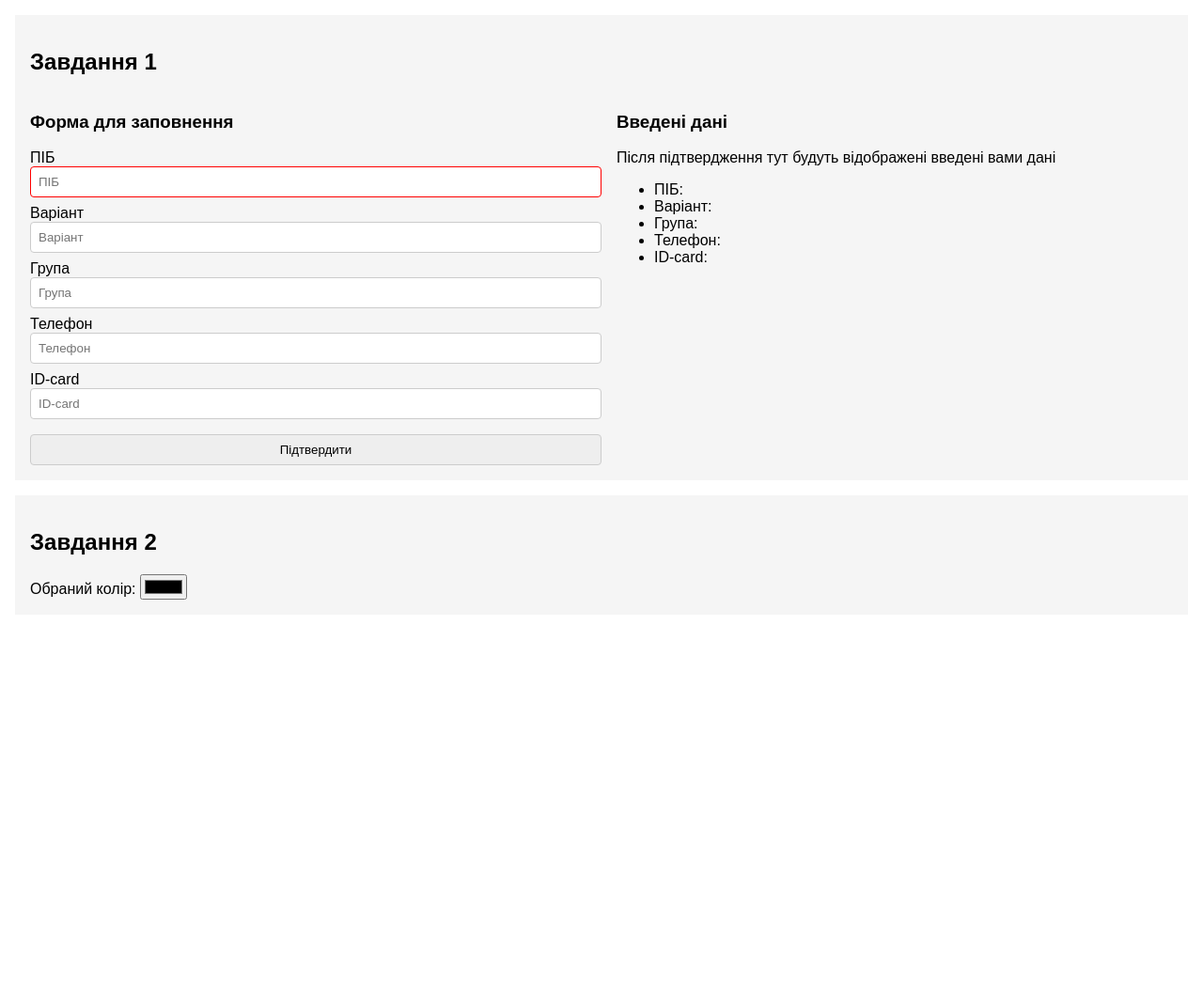
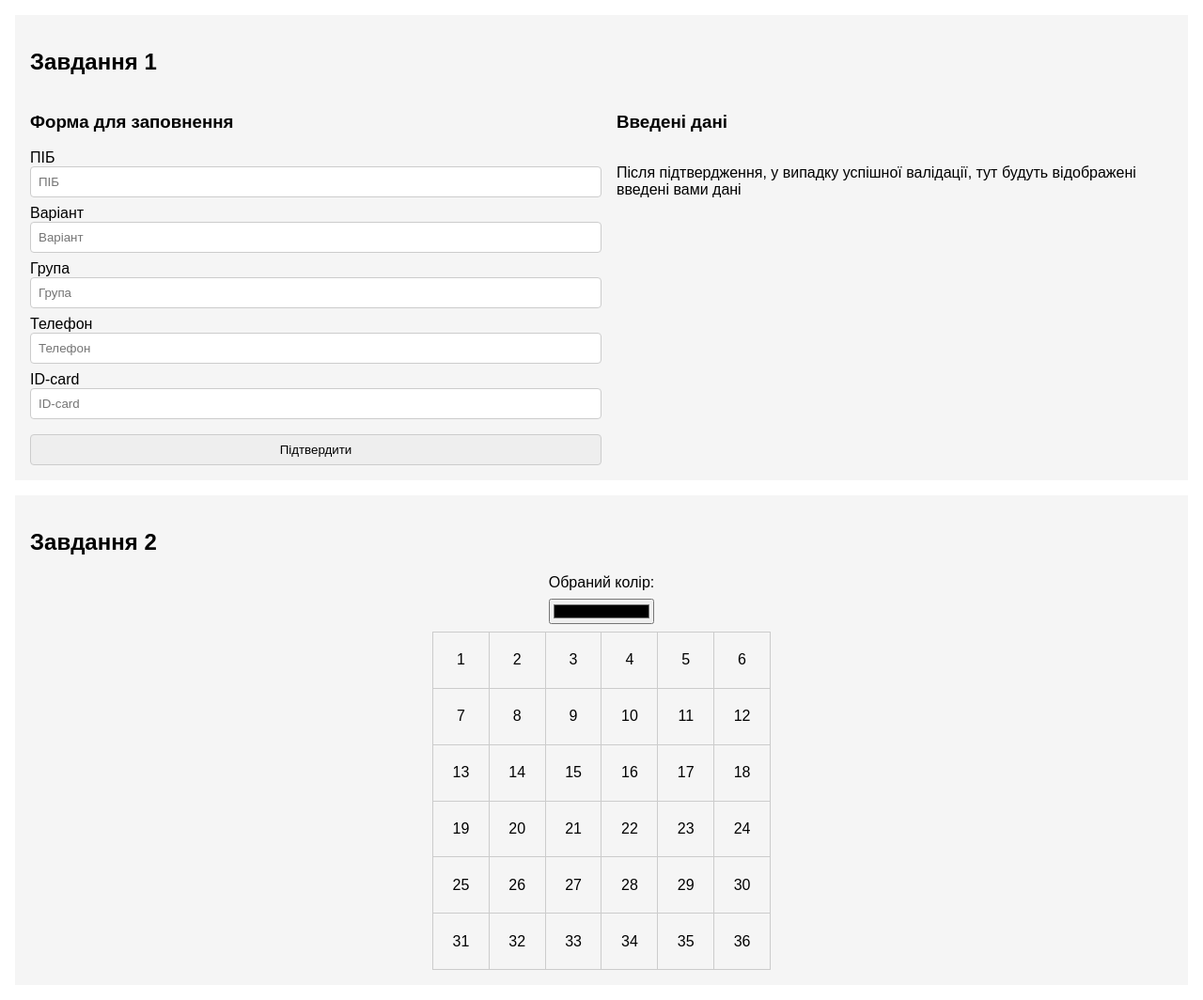
Before and after one commit to Ekedani/web-basics-lab-2, a plain HTML site: page index.html in a window 1280 px wide. Shown: the whole page at 94% size. Before the commit the page ends 800 px from the top, so only its background shows below. Drawn offline with Linux system fonts and the light colour scheme.

Commit message:
finished lab 2

```diff
--- a/script.js
+++ b/form.js
@@ -1,11 +1,11 @@
 document.querySelector('.task-form').addEventListener('submit', onFormSubmit);
 
 const formValidators = {
-    name: new RegExp('^\\p{L}+\\s\\p{L}\\.\\p{L}\\.$'),
-    group: new RegExp('^\\p{L}{2}-\\d{2}$'),
+    name: new RegExp('^\\p{L}+\\s\\p{L}\\.\\p{L}\\.$', 'u'),
+    group: new RegExp('^\\p{L}{2}-\\d{2}$', 'u'),
     variant: new RegExp('^\\d{2}$'),
     phone: new RegExp('^\\(\\d{3}\\)-\\d{3}-\\d{2}-\\d{2}$'),
-    idCard: new RegExp('^\\p{L}{2}\\s№\\d{6}$'),
+    idCard: new RegExp('^\\p{L}{2}\\s№\\d{6}$', 'u'),
 }
 
 function onFormSubmit(e) {
@@ -21,6 +21,8 @@ function onFormSubmit(e) {
         for (const key in errors) {
             e.target.querySelector(`[name="${key}"]`).classList.add('invalid');
         }
+    } else {
+        displayFormData(formDataObject);
     }
 }
 
@@ -40,3 +42,14 @@ function validateForm(formDataObject) {
     console.log(errors);
     return errors;
 }
+
+function displayFormData(formDataObject) {
+    const formDataContainer = document.querySelector('.result-container');
+    formDataContainer.innerHTML = `<ul>
+                <li>ПІБ: ${formDataObject.name}</li>
+                <li>Варіант: ${formDataObject.variant}</li>
+                <li>Група: ${formDataObject.group}</li>
+                <li>Телефон: ${formDataObject.phone}</li>
+                <li>ID-card: ${formDataObject.idCard}</li>
+    </ul>`;
+}
--- a/index.html
+++ b/index.html
@@ -14,7 +14,7 @@
             <form class="task-form">
                 <label>
                     ПІБ
-                    <input class="invalid" name="name" type="text" placeholder="ПІБ">
+                    <input name="name" type="text" placeholder="ПІБ">
                 </label>
                 <label>
                     Варіант
@@ -35,26 +35,74 @@
                 <button type="submit">Підтвердити</button>
             </form>
         </div>
-        <div class="result-container">
+        <div class="result">
             <h3>Введені дані</h3>
-            <p>Після підтвердження тут будуть відображені введені вами дані</p>
-            <ul class="result">
-                <li>ПІБ: <span class="name"></span></li>
-                <li>Варіант: <span class="age"></span></li>
-                <li>Група: <span class="group"></span></li>
-                <li>Телефон: <span class="phone"></span></li>
-                <li>ID-card: <span class="idCard"></span></li>
-            </ul>
+            <div class="result-container">
+                <p>Після підтвердження, у випадку успішної валідації, тут будуть відображені введені вами дані</p>
+            </div>
         </div>
     </div>
 </section>
 <section>
     <h2>Завдання 2</h2>
-    <label for="colorPicker">
-        Обраний колір:
-        <input type="color" id="colorPicker">
-    </label>
+    <div class="table-container">
+        <label for="color-picker">
+            Обраний колір:
+            <input type="color" id="color-picker">
+        </label>
+        <table class="task-table">
+            <tr>
+                <td>1</td>
+                <td>2</td>
+                <td>3</td>
+                <td>4</td>
+                <td>5</td>
+                <td>6</td>
+            </tr>
+            <tr>
+                <td>7</td>
+                <td>8</td>
+                <td>9</td>
+                <td>10</td>
+                <td>11</td>
+                <td>12</td>
+            </tr>
+            <tr>
+                <td>13</td>
+                <td>14</td>
+                <td>15</td>
+                <td>16</td>
+                <td>17</td>
+                <td>18</td>
+            </tr>
+            <tr>
+                <td>19</td>
+                <td>20</td>
+                <td>21</td>
+                <td>22</td>
+                <td>23</td>
+                <td>24</td>
+            </tr>
+            <tr>
+                <td>25</td>
+                <td>26</td>
+                <td>27</td>
+                <td>28</td>
+                <td>29</td>
+                <td>30</td>
+            </tr>
+            <tr>
+                <td>31</td>
+                <td>32</td>
+                <td>33</td>
+                <td>34</td>
+                <td>35</td>
+                <td>36</td>
+            </tr>
+        </table>
+    </div>
 </section>
-<script src="script.js"></script>
+<script src="form.js"></script>
+<script src="table.js"></script>
 </body>
 </html>
--- a/styles.css
+++ b/styles.css
@@ -19,8 +19,15 @@ section {
     gap: 16px;
 }
 
-.form-container, .result-container {
+.form-container, .result {
     min-width: 50%;
+}
+
+.result-container {
+    display: flex;
+    flex-direction: column;
+    justify-content: center;
+    align-items: center;
 }
 
 form {
@@ -56,3 +63,26 @@ form button {
 form button:hover {
     background-color: #ddd;
 }
+
+.table-container, .table-container label {
+    display: flex;
+    flex-direction: column;
+    align-items: center;
+    gap: 8px;
+}
+
+.table-container label input {
+    width: 100%;
+}
+
+.task-table {
+    width: 360px;
+    height: 360px;
+    border-collapse: collapse;
+}
+
+.task-table th, .task-table td {
+    padding: 8px;
+    border: 1px solid #ccc;
+    text-align: center;
+}
--- /dev/null
+++ b/table.js
@@ -0,0 +1,31 @@
+document.querySelectorAll('.task-table td')
+    .forEach(el => {
+        el.addEventListener('mouseover', onCellMouseOver);
+        el.addEventListener('mouseout', onCellMouseOut);
+        el.addEventListener('click', onCellClick);
+        el.addEventListener('dblclick', onCellDblClick);
+    });
+
+
+function onCellMouseOver(e) {
+    e.target.originalColor = e.target.style.backgroundColor;
+    const randomColorHex = Math.floor(Math.random() * 16777215).toString(16);
+    e.target.style.backgroundColor = `#${randomColorHex}`;
+}
+
+function onCellMouseOut(e) {
+    e.target.style.backgroundColor = e.target.originalColor;
+}
+
+function onCellClick(e) {
+    const colorPicker = document.querySelector('#color-picker');
+    e.target.originalColor = colorPicker.value;
+    e.target.style.backgroundColor = colorPicker.value;
+}
+
+function onCellDblClick(e) {
+    const colorPicker = document.querySelector('#color-picker');
+    const parentElement = e.target.parentElement;
+    const cells = Array.from(parentElement.children);
+    cells.forEach(cell => cell.style.backgroundColor = colorPicker.value);
+}
```
